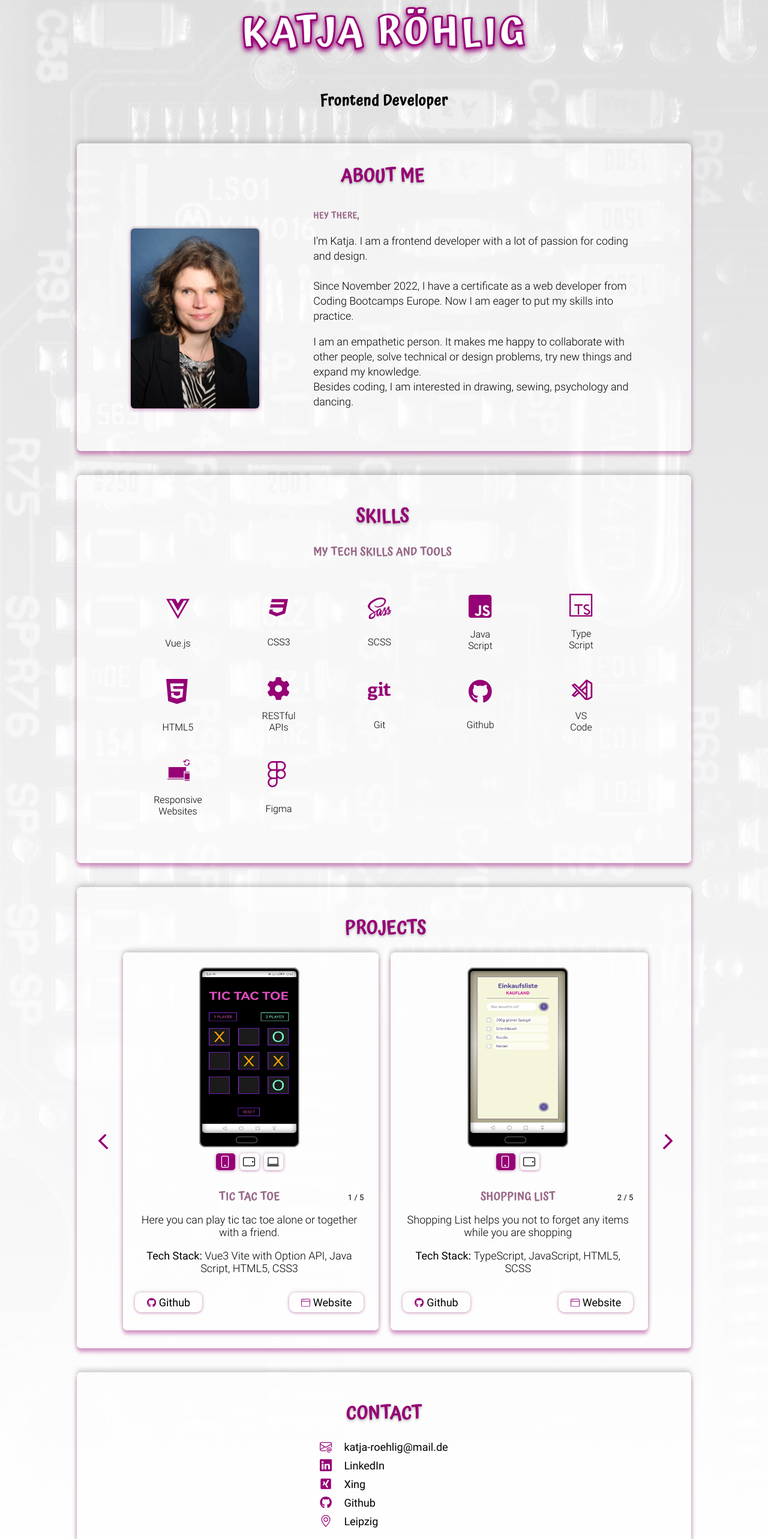
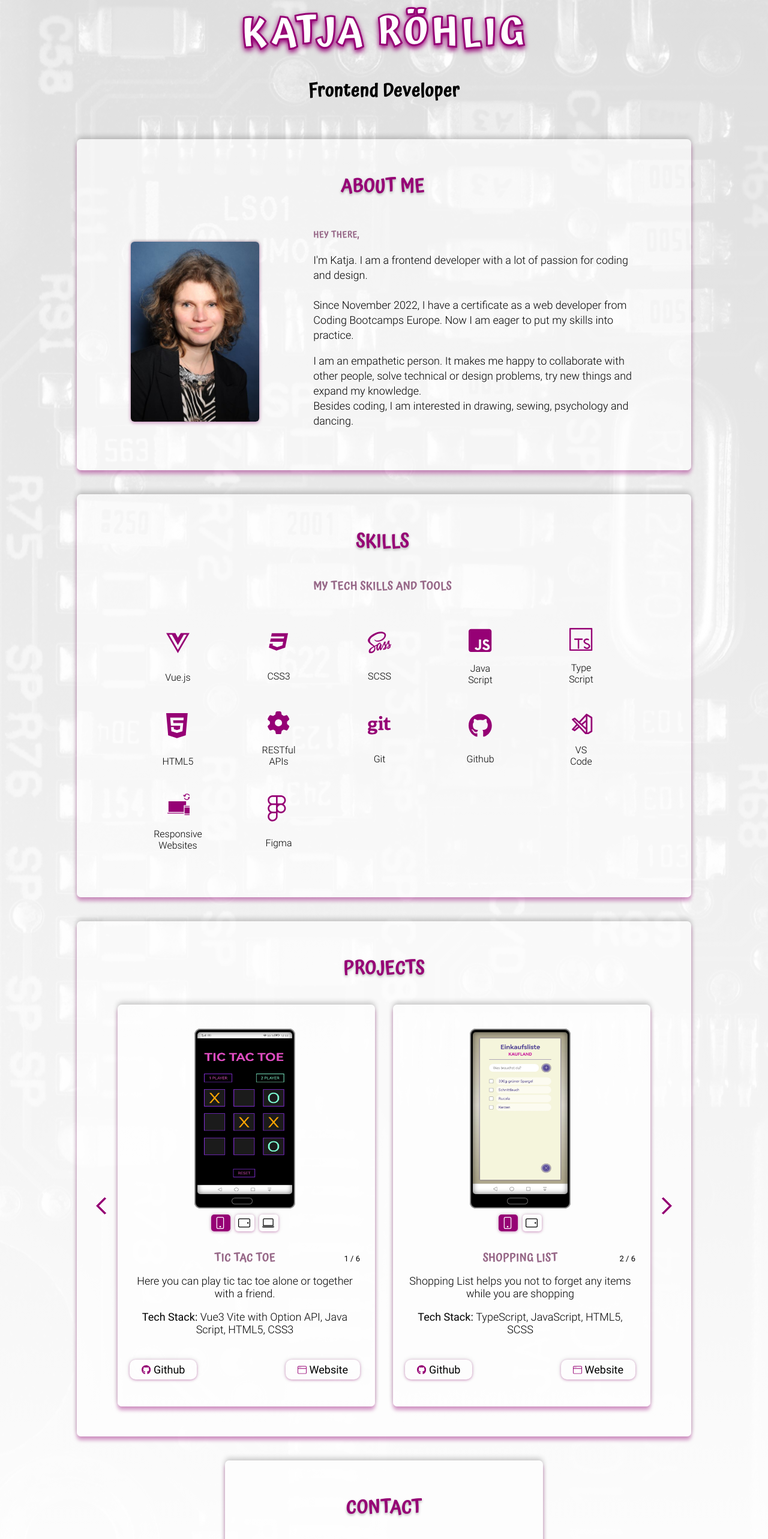
Before and after one commit to katja-roehlig/portfolio, a Vue app: page / in a window 1280 px wide. Shown: the part 120-2686 px from the top of the page at 60% size. Built offline with nearby package versions, Linux system fonts and the light colour scheme.

Commit message:
feat: add responsive view on projects

```diff
--- a/src/components/About.vue
+++ b/src/components/About.vue
@@ -18,7 +18,7 @@ function readMore() {
         class="about__foto"
       />
       <div class="about__info">
-        <div clas="text-left">
+        <div class="text-left">
           <h4 class="about__subheading">Hey there,</h4>
           <p class="about__text text">
             I'm Katja. I am a frontend developer with a lot of passion for
@@ -72,7 +72,6 @@ function readMore() {
 }
 .about__container {
   text-align: center;
-  line-height: 2.1rem;
 }
 .about__content {
   display: flex;
@@ -88,6 +87,9 @@ function readMore() {
 }
 .about__text {
   margin-top: 0;
+}
+.text {
+  line-height: 2.1rem;
 }
 .about__subheading {
   font-size: 1.4rem;
@@ -109,7 +111,6 @@ function readMore() {
   }
   .about__foto {
     height: 25rem;
-    margin-top: 4rem;
   }
   .foldout {
     display: block;
@@ -118,14 +119,16 @@ function readMore() {
     display: none;
   }
 }
+.about__subheading {
+  margin-top: 0;
+}
 
-@media (min-width: 1200px) {
+@media (min-width: 1100px) {
   .about__foto {
     height: 30rem;
-    margin-top: 4rem;
   }
   .about__container {
-    padding: 2.5rem 9.5rem 5rem 9rem;
+    padding: 3.5rem 9.5rem 5rem 9rem;
   }
   .about__content {
     gap: 9rem;
--- a/src/components/Contact.vue
+++ b/src/components/Contact.vue
@@ -66,4 +66,13 @@ import Github from "./icons/Github.vue";
 .contact__location {
   margin: 0;
 }
+
+/*media-queries ************************************************************/
+@media (min-width: 1100px) {
+  .contact__container {
+    padding-block: 3.5rem 5rem;
+    width: 50rem;
+    margin-inline: auto;
+  }
+}
 </style>
--- a/src/components/Home.vue
+++ b/src/components/Home.vue
@@ -41,8 +41,8 @@
     letter-spacing: 0.4rem;
   }
   .heading__sub {
-    font-size: 2.5rem;
-    margin-block: 4rem 1rem;
+    font-size: 3rem;
+    margin-block: 2rem 1.5rem;
   }
 }
 </style>
--- a/src/components/ProjectDescription.vue
+++ b/src/components/ProjectDescription.vue
@@ -11,7 +11,7 @@ const props = defineProps({
 
 <template>
   <div class="media__container">
-    <div class="description__container">
+    <!-- <div class="description__container"> -->
     <article>
       <slot>Description of the project</slot>
     </article>
@@ -26,7 +26,7 @@ const props = defineProps({
         >
       </button>
     </div>
-    </div>
+    <!-- </div> -->
   </div>
 </template>
 <style scoped>
@@ -34,8 +34,9 @@ const props = defineProps({
   display: flex;
   flex-direction: column;
   gap: 0.5rem;
-  justify-content: center;
+  justify-content: space-between;
   align-items: center;
+  min-height: 30rem;
 }
 .btn-icon {
   width: 1.5rem;
@@ -79,6 +80,9 @@ const props = defineProps({
 .button__container {
   margin-top: 1.5rem;
   display: flex;
+  width: 100%;
   justify-content: space-between;
+  position: relative;
+  bottom: 5%;
 }
 </style>
--- a/src/components/Projects.vue
+++ b/src/components/Projects.vue
@@ -1,5 +1,5 @@
 <script setup lang="ts">
-import { ref } from "vue";
+import { ref, onBeforeMount } from "vue";
 import { projectStore } from "../../store/store";
 import Phone from "./Phone.vue";
 import Tablet from "./Tablet.vue";
@@ -12,9 +12,50 @@ import ArrowLeft from "./icons/ArrowLeft.vue";
 import ArrowRight from "./icons/ArrowRight.vue";
 import ProjectDescription from "./ProjectDescription.vue";
 
+//global variables
 const store = projectStore();
+let projectBox = store.projects;
+
+//check screen-width
+onBeforeMount(() => {
+  const mediaQueryList = window.matchMedia("(min-width: 1100px)");
+  if (mediaQueryList.matches) {
+    projectBox[1].visible = true;
+  }
+});
+//swipe projects on desktop
+function movingProjects(event: Event): void {
+  let indexLeft = projectBox.findIndex((element) => element.visible === true);
+  let indexRight = indexLeft + 1;
+
+  const target = event.target as HTMLElement;
+  projectBox[indexLeft].visible = false;
+  projectBox[indexRight].visible = false;
+  if (target.id === "right") {
+    let indexLeftNext = indexLeft + 2;
+    let indexRightNext = indexLeft + 3;
+    if (indexRight !== projectBox.length - 1) {
+      projectBox[indexLeftNext].visible = true;
+      projectBox[indexRightNext].visible = true;
+    } else {
+      projectBox[0].visible = true;
+      projectBox[1].visible = true;
+    }
+  } else {
+    let indexLeftNext = indexLeft - 2;
+    let indexRightNext = indexRight - 2;
+    if (indexLeft !== 0) {
+      projectBox[indexLeftNext].visible = true;
+      projectBox[indexRightNext].visible = true;
+    } else {
+      projectBox[projectBox.length - 2].visible = true;
+      projectBox[projectBox.length - 1].visible = true;
+    }
+  }
+}
+
+//swipe projects on mobile
 function swiping(event: Event): void {
-  let projectBox = store.projects;
   let position = projectBox.findIndex((element) => element.visible === true);
   projectBox[position].visible = false;
   const target = event.target as HTMLElement;
@@ -28,41 +69,49 @@ function swiping(event: Event): void {
     if (position !== projectBox.length - 1) {
       projectBox[position + 1].visible = true;
     } else {
-      store.projects[0].visible = true;
+      projectBox[0].visible = true;
     }
   }
-  phoneView.value = true;
+  /* phoneView = true;
   tabletView.value = false;
-  desktopView.value = false;
+  desktopView.value = false; */
 }
 
-let phoneView = ref(true);
+// change screen-view of projects
+/* let phoneView = ref(true);
 let tabletView = ref(false);
-let desktopView = ref(false);
+let desktopView = ref(false); */
 
-function changeView(event: Event): void {
+function changeView(event: Event, id: number): void {
   const target = event.target as HTMLElement;
-
-  if (target.id === "tablet") {
-    phoneView.value = false;
-    desktopView.value = false;
-    tabletView.value = true;
-  }
-  if (target.id === "desktop") {
-    phoneView.value = false;
-    desktopView.value = true;
-    tabletView.value = false;
-  }
-  if (target.id === "phone") {
-    phoneView.value = true;
-    desktopView.value = false;
-    tabletView.value = false;
+  console.dir(target);
+  console.log(id);
+  let currentProject = projectBox.findIndex((element) => element.id === id);
+  let image = projectBox[currentProject];
+  {
+    if (target.id === "tablet") {
+      image.phoneView = false;
+      image.desktopView = false;
+      image.tabletView = true;
+    }
+    if (target.id === "desktop") {
+      image.phoneView = false;
+      image.desktopView = true;
+      image.tabletView = false;
+    }
+    if (target.id === "phone") {
+      image.phoneView = true;
+      image.desktopView = false;
+      image.tabletView = false;
+    }
   }
 }
 
-let isZoomed = ref(false);
-function zoomImage(): boolean {
-  return (isZoomed.value = !isZoomed.value);
+//zoom project content
+function zoomImage(id: number): any {
+  let currentProject = projectBox.findIndex((element) => element.id === id);
+  let image = projectBox[currentProject];
+  image.isZoomed = !image.isZoomed;
 }
 </script>
 <!--* HTML ************************************************************************************************************** -->
@@ -71,26 +120,31 @@ function zoomImage(): boolean {
     <h3>Projects</h3>
 
     <div class="flex__container">
-      <ArrowLeft class="desktop-arrow" />
+      <ArrowLeft
+        class="desktop-arrow"
+        @click="movingProjects($event)"
+        id="left"
+      />
       <template v-for="item in store.projects" :key="item.id">
-        <div class="content__container" v-if="item.visible === true">
+        <div class="content__container" v-if="item.visible">
           <Phone
             :phone="item.phoneImg"
-            v-if="phoneView"
-            @click="zoomImage"
-            :class="{ zoom: isZoomed }"
+            v-if="item.phoneView"
+            @click="zoomImage(item.id)"
+            :class="{ zoom: item.isZoomed }"
           />
+
           <Tablet
             :tablet="item.tabletImg"
-            v-if="tabletView"
-            @click="zoomImage"
-            :class="{ big: isZoomed }"
+            v-if="item.tabletView"
+            @click="zoomImage(item.id)"
+            :class="{ big: item.isZoomed }"
           />
           <Desktop
             :desktop="item.desktopImg"
-            v-if="desktopView"
-            @click="zoomImage"
-            :class="{ big: isZoomed }"
+            v-if="item.desktopView"
+            @click="zoomImage(item.id)"
+            :class="{ big: item.isZoomed }"
           />
 
           <ProjectDescription
@@ -103,24 +157,24 @@ function zoomImage(): boolean {
               <div class="view__container">
                 <div
                   class="icon"
-                  :class="{ active: phoneView }"
-                  @click="changeView($event)"
+                  :class="{ active: item.phoneView }"
+                  @click="changeView($event, item.id)"
                   v-if="item.phoneImg !== ''"
                 >
                   <PhoneIcon class="view-icon" id="phone" />
                 </div>
                 <div
                   class="icon"
-                  :class="{ active: tabletView }"
-                  @click="changeView($event)"
+                  :class="{ active: item.tabletView }"
+                  @click="changeView($event, item.id)"
                   v-if="item.tabletImg !== ''"
                 >
                   <TabletIcon class="view-icon" id="tablet" />
                 </div>
                 <div
                   class="icon"
-                  :class="{ active: desktopView }"
-                  @click="changeView($event)"
+                  :class="{ active: item.desktopView }"
+                  @click="changeView($event, item.id)"
                   v-if="item.desktopImg !== ''"
                 >
                   <LaptopIcon class="view-icon" id="desktop" />
@@ -148,7 +202,11 @@ function zoomImage(): boolean {
           </ProjectDescription>
         </div>
       </template>
-      <ArrowRight class="desktop-arrow" />
+      <ArrowRight
+        class="desktop-arrow"
+        @click="movingProjects($event)"
+        id="right"
+      />
     </div>
   </article>
 </template>
@@ -160,6 +218,8 @@ function zoomImage(): boolean {
   flex-direction: column;
   justify-content: center;
   align-items: center;
+  width: 100%;
+  position: relative;
 }
 
 #back {
@@ -249,12 +309,15 @@ function zoomImage(): boolean {
   .flex__container {
     display: flex;
     flex-direction: row;
-    gap: 2rem;
+    gap: 3rem;
+  }
+  .project__container {
+    padding: 3.5rem 1rem 5rem 1rem;
   }
   .content__container {
     max-width: 30vw;
     justify-content: flex-start;
-    padding: 2.5rem 2.5rem 3rem 2rem;
+    padding: 4rem 2.5rem 3rem 2rem;
     box-shadow: 0px 6px 6px var(--accent-color-transparent),
       0px -4px 8px rgba(var(--text-color), 0.2);
     background-color: rgba(var(--bg-color), 0.6);
@@ -273,5 +336,13 @@ function zoomImage(): boolean {
     height: 1.7rem;
     border-width: 4px;
   }
+  #left {
+    position: absolute;
+    left: 12%;
+  }
+  #right {
+    position: absolute;
+    right: 12%;
+  }
 }
 </style>
--- a/src/components/Skills.vue
+++ b/src/components/Skills.vue
@@ -150,9 +150,9 @@ import Figma from "./icons/skills/Api.vue";
     padding-bottom: 4.8rem;
   }
 }
-@media (min-width: 1200px) {
+@media (min-width: 1100px) {
   .skills__container {
-    padding: 2.5rem 9.5rem 5rem 9rem;
+    padding: 3.5rem 9.5rem 5rem 9rem;
   }
 }
 </style>
--- a/src/style.css
+++ b/src/style.css
@@ -103,9 +103,10 @@ h4 {
     padding: 2.5rem 6rem;
   }
 }
-@media (min-width: 1200px) {
+@media (min-width: 1100px) {
   h3 {
     font-size: 3rem;
+    margin-bottom: 3.5rem;
   }
   body {
     font-size: 1.8rem;
--- a/store/store.ts
+++ b/store/store.ts
@@ -7,6 +7,10 @@ type projectStructure = {
   phoneImg: string;
   tabletImg?: string;
   desktopImg?: string;
+  phoneView: boolean;
+  tabletView?: boolean;
+  desktopView?: boolean;
+  isZoomed: boolean;
   text1: string;
   text2?: string;
   techStack: string;
@@ -24,6 +28,10 @@ export const projectStore = defineStore("store", {
         phoneImg: "url(/img/Tictactoe_Phone.webp)",
         tabletImg: "url(/img/Tictactoe_Tablet.webp)",
         desktopImg: "url(/img/Tictactoe_Desktop.webp)",
+        phoneView: true,
+        tabletView: false,
+        desktopView: false,
+        isZoomed: false,
         text1: "Here you can play tic tac toe alone or together with a friend.",
         techStack: "Vue3 Vite with Option API, Java Script, HTML5, CSS3",
         web: "https://tictactoe-x.netlify.app",
@@ -32,11 +40,14 @@ export const projectStore = defineStore("store", {
 
       <projectStructure>{
         id: 2,
-        visible: true,
+        visible: false,
         name: "Shopping List",
         phoneImg: "url(/img/Shopping_Phone.webp)",
         tabletImg: "url(/img/Shopping_Tablet.webp)",
         desktopImg: "",
+        phoneView: true,
+        tabletView: false,
+        isZoomed: false,
         text1:
           "Shopping List helps you not to forget any items while you are shopping",
         techStack: "TypeScript, JavaScript, HTML5, SCSS",
@@ -50,6 +61,10 @@ export const projectStore = defineStore("store", {
         phoneImg: "url(/img/Birthday_Phone.webp)",
         tabletImg: "url(/img/Birthday_Tablet.webp)",
         desktopImg: "url(/img/Birthday_Desktop.webp)",
+        phoneView: true,
+        tabletView: false,
+        desktopView: false,
+        isZoomed: false,
         text1: "You need a crazy birthday card?",
         text2: "Try this digital one - it is animated :-)!",
         techStack: "Vue3 Vite with Composition API, JavaScript, HTML5, CSS",
@@ -63,6 +78,8 @@ export const projectStore = defineStore("store", {
         phoneImg: "url(/img/Sockomat_Phone.webp)",
         tabletImg: "",
         desktopImg: "",
+        phoneView: true,
+        isZoomed: false,
         text1: "You are knitting socks?",
         text2: "Try this one to organize your great work!",
         techStack:
@@ -77,11 +94,31 @@ export const projectStore = defineStore("store", {
         phoneImg: "url(/img/Password_Phone.webp)",
         tabletImg: "url(/img/Password_Tablet.webp)",
         desktopImg: "url(/img/Password_Desktop.webp)",
+        phoneView: true,
+        tabletView: false,
+        desktopView: false,
+        isZoomed: false,
         text1: "Choose a password, a RALLY good password!",
         techStack: "Vue3 CDN with Options API, Java Script, HTML5, CSS3",
         web: "https://katja-roehlig.github.io/password-toggle-with-vue",
         github: "https://github.com/katja-roehlig/password-toggle-with-vue",
       },
+      <projectStructure>{
+        id: 6,
+        visible: false,
+        name: "Color Mixer",
+        phoneImg: "url(/img/Color_Phone.webp)",
+        tabletImg: "",
+        desktopImg: "url(/img/Color_Desktop.webp)",
+        phoneView: true,
+        desktopView: false,
+        isZoomed: false,
+        text1:
+          "Mix your colors intuitively and get them displayed as a hex number",
+        techStack: "Java Script, HTML5, CSS3",
+        web: "https://github.com/katja-roehlig/color-mixer",
+        github: "https://katja-roehlig.github.io/color-mixer/",
+      },
     ],
   }),
 });
```
Also changed, not shown: public/img/Color_Desktop.webp (added), public/img/Color_Phone.webp (added). Lines whose indentation alone changed are shown as unchanged.
